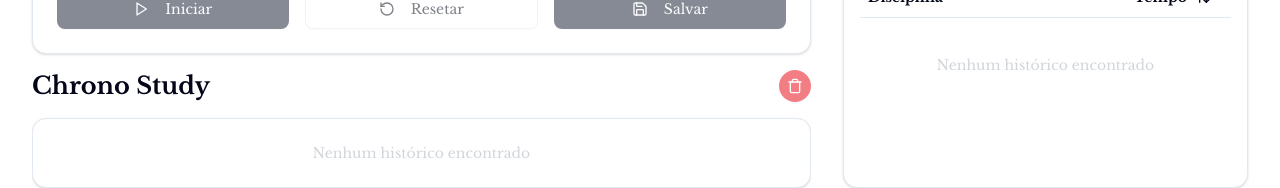
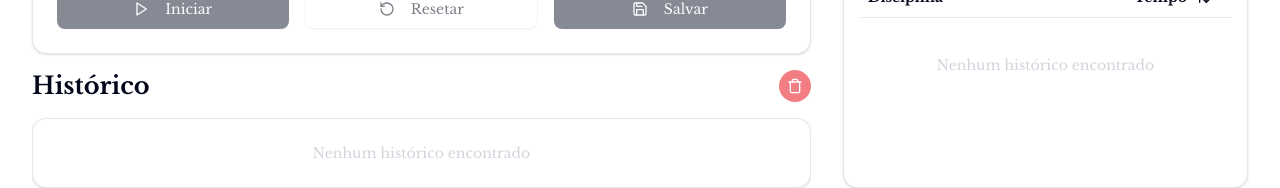
Before and after one commit to levigleik/chrono-study, a Next.js app: page / in a window 1280 px wide. Shown: the part 368-556 px from the top of the page. Built offline with nearby package versions, Linux system fonts and the light colour scheme; a web font is replaced by a local one.

Commit message:
fix: translate error

```diff
--- a/src/app/(home)/components/HistoryCard.tsx
+++ b/src/app/(home)/components/HistoryCard.tsx
@@ -17,8 +17,8 @@
 import { useTimerStore } from '@/store/timerStore'
 import { TrashIcon } from 'lucide-react'
 import { useState } from 'react'
+import { toast } from 'sonner'
 import { HistoryItem } from './HistoryItem'
-import { toast } from 'sonner'
 
 export function HistoryCard() {
   const { sessions, clearSessions } = useTimerStore((state) => state)
@@ -30,7 +30,7 @@
     <div className="flex grow flex-col">
       <div className="my-4 flex items-baseline justify-between">
         <div className="items flex w-full justify-between space-x-2">
-          <h1 className="text-2xl font-bold">Chrono Study</h1>
+          <h1 className="text-2xl font-bold">Histórico</h1>
         </div>
         <Tooltip>
           <TooltipTrigger asChild>
--- a/src/app/layout.tsx
+++ b/src/app/layout.tsx
@@ -13,7 +13,7 @@
   children: React.ReactNode
 }>) {
   return (
-    <html lang="en">
+    <html lang="pt" translate="no">
       <body className="antialiased">
         <Providers>{children}</Providers>
       </body>
```
Also changed, not shown: 1 other file (tests, documents, lock files or other folders).
